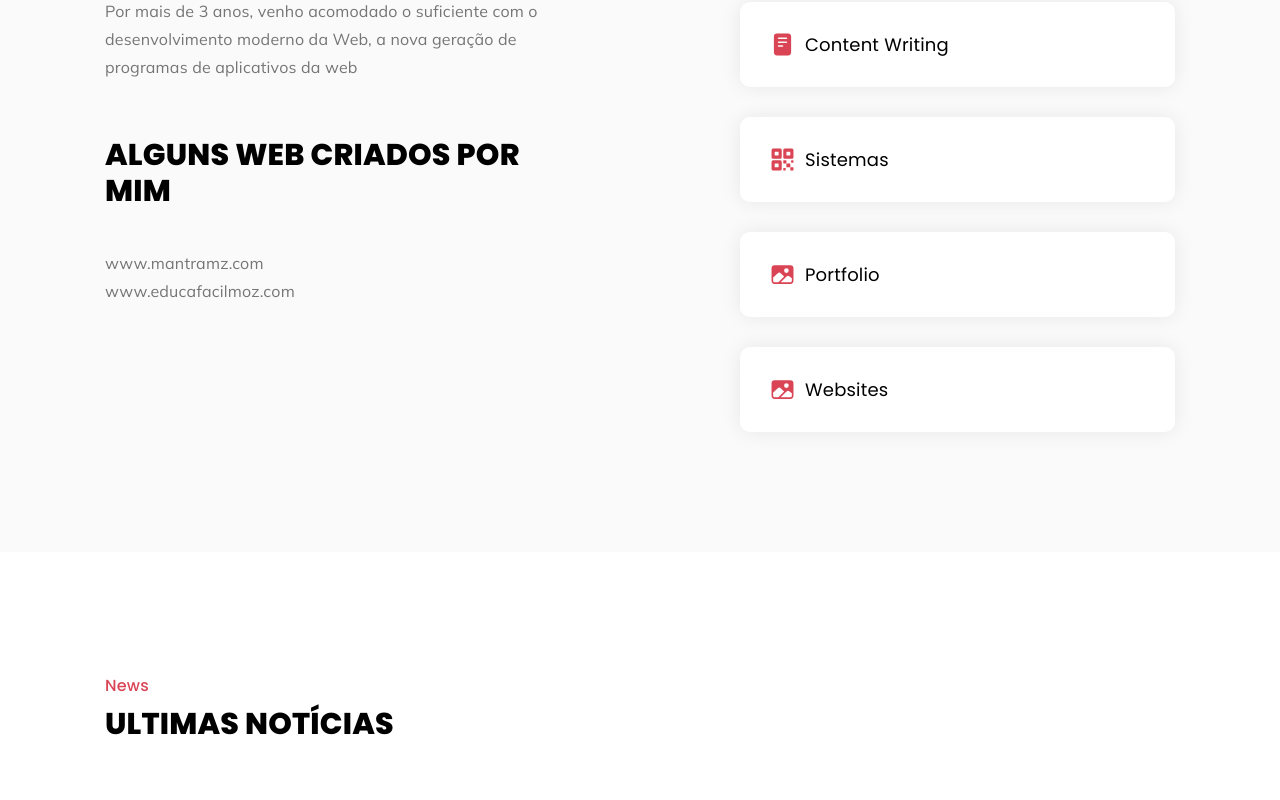
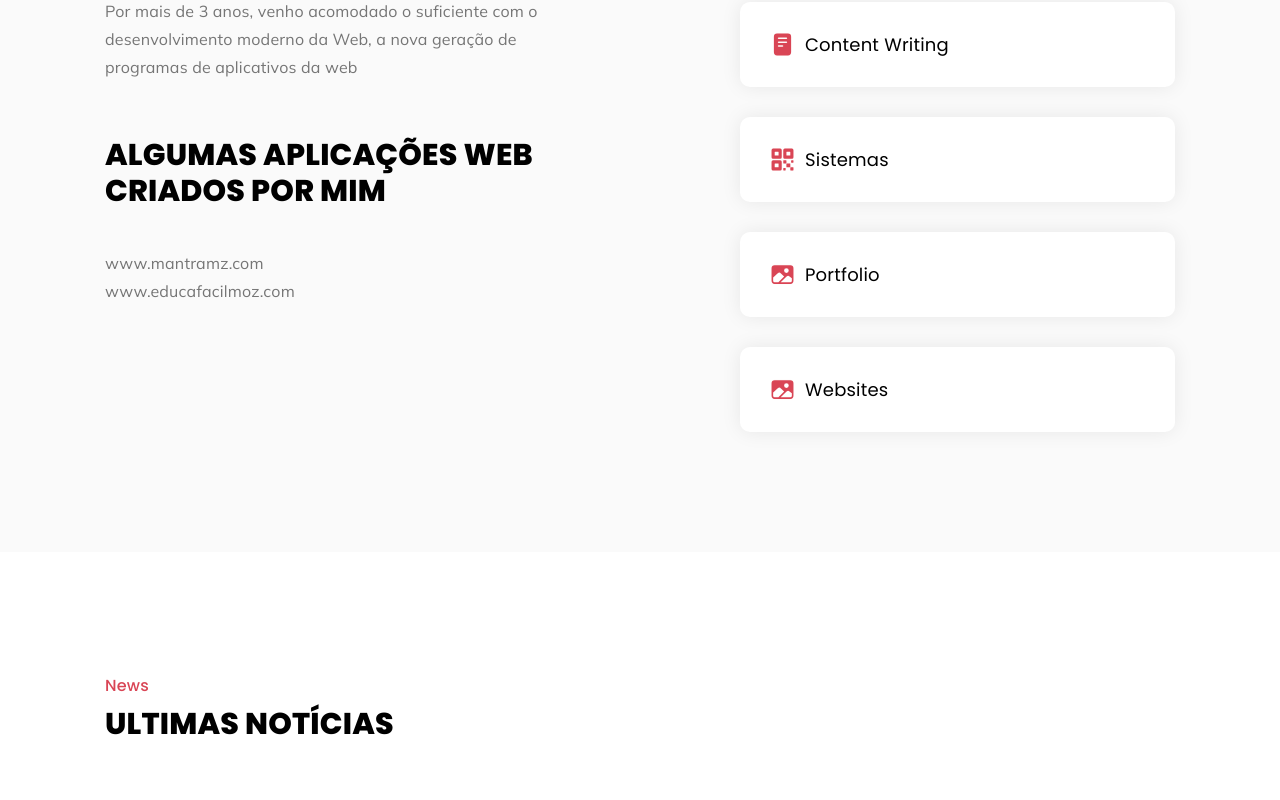
Before and after one commit to SaboCarlos/saboportfolio, a plain HTML site: page index.html in a window 1280 px wide. Shown: the part 2020-2820 px from the top of the page. Drawn offline with nearby package versions, Linux system fonts and the light colour scheme; files whose address does not match are found by name.

Commit message:
Update index.html

```diff
--- a/index.html
+++ b/index.html
@@ -294,9 +294,10 @@
             </p>
             </br>
             </br>
-            <h2 class="h2 section-title">Alguns web criados por mim</h2>
+            <h6 class="h2 section-title">Algumas Aplicações web criados por mim</h6>
             <p><a href="http://mantramz.com/">www.mantramz.com</a></p>
             <p><a href="https://educafacilmoz.com">www.educafacilmoz.com</a></p>
+            </br>
 
           </div>
 
```
